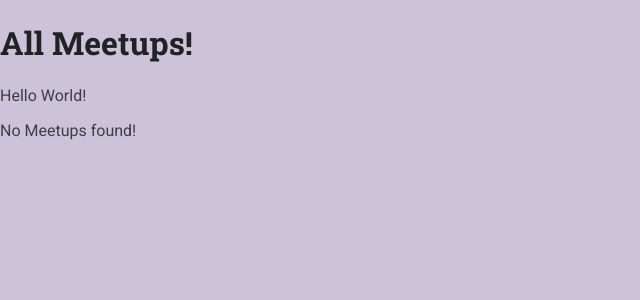
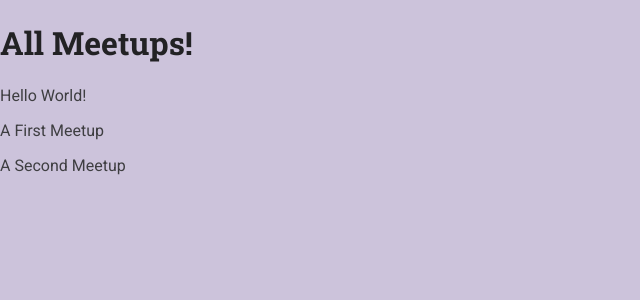
Before and after one commit to zunayed-arp/meetups, a Django app: page /meetups/ in a window 1280 px wide. Shown: the top 300 px of the page, without its empty margins (0-640 px from the left). Run offline with Django 3.2, Linux system fonts and the light colour scheme.

Commit message:
if else in template

```diff
--- a/meetups/templates/meetups/index.html
+++ b/meetups/templates/meetups/index.html
@@ -14,7 +14,9 @@
 <p>Hello World!</p>
 
 {% if show_meetups %}
-   <h2>{{ meetups.0.title }}</h2>
+   {% for meetup_item in meetups %}
+       <p>{{ meetup_item.title }}</p>
+   {% endfor %}
 {% else %}
     <p>No Meetups found!</p>
 {% endif %}
--- a/meetups/views.py
+++ b/meetups/views.py
@@ -12,6 +12,6 @@ def index(request):
         }
     ]
     return render(request, 'meetups/index.html',{
-        'show_meetups': False,
+        'show_meetups': True,
         'meetups':meetups
     })
```
